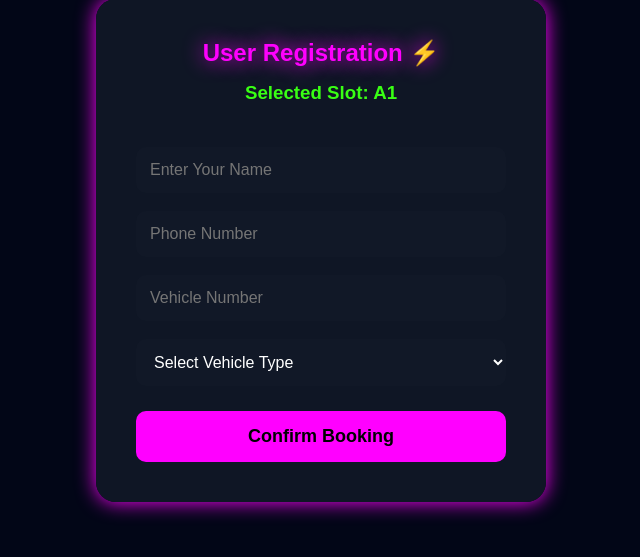
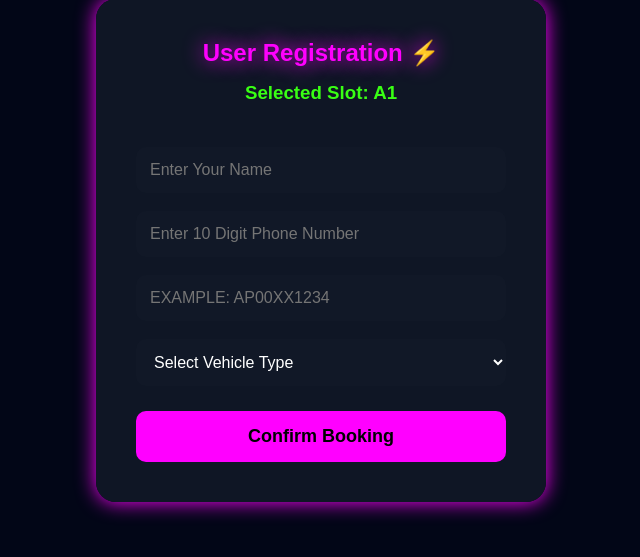
Before and after one commit to Tharuni-2005/ai-smart-parking, a Django app: page /dashboard/1/ in a window 1280 px wide. Shown: the part 150-707 px from the top of the page, without its empty margins (319-959 px from the left). Run offline with Django 5.2, Linux system fonts and the light colour scheme; data comes from the database, SQL or seed files in the repository; both versions use the stored data as it was after the commit.

Commit message:
Added form validations

```diff
--- a/templates/dashboard.html
+++ b/templates/dashboard.html
@@ -137,13 +137,18 @@
 
             <input type="text"
                    name="phone_number"
-                   placeholder="Phone Number"
+                   placeholder="Enter 10 Digit Phone Number"
+                   pattern="[0-9]{10}"
+                   maxlength="10"
                    autocomplete="off"
                    required>
 
             <input type="text"
                    name="vehicle_number"
-                   placeholder="Vehicle Number"
+                   placeholder="Example: AP00XX1234"
+                   pattern="[A-Z]{2}[0-9]{2}[A-Z]{2}[0-9]{4}"
+                   title="Enter valid vehicle number"
+                   style="text-transform:uppercase;"
                    autocomplete="off"
                    required>
 
```
Also changed, not shown: db.sqlite3, media/qr_codes/booking_6.png (added).
